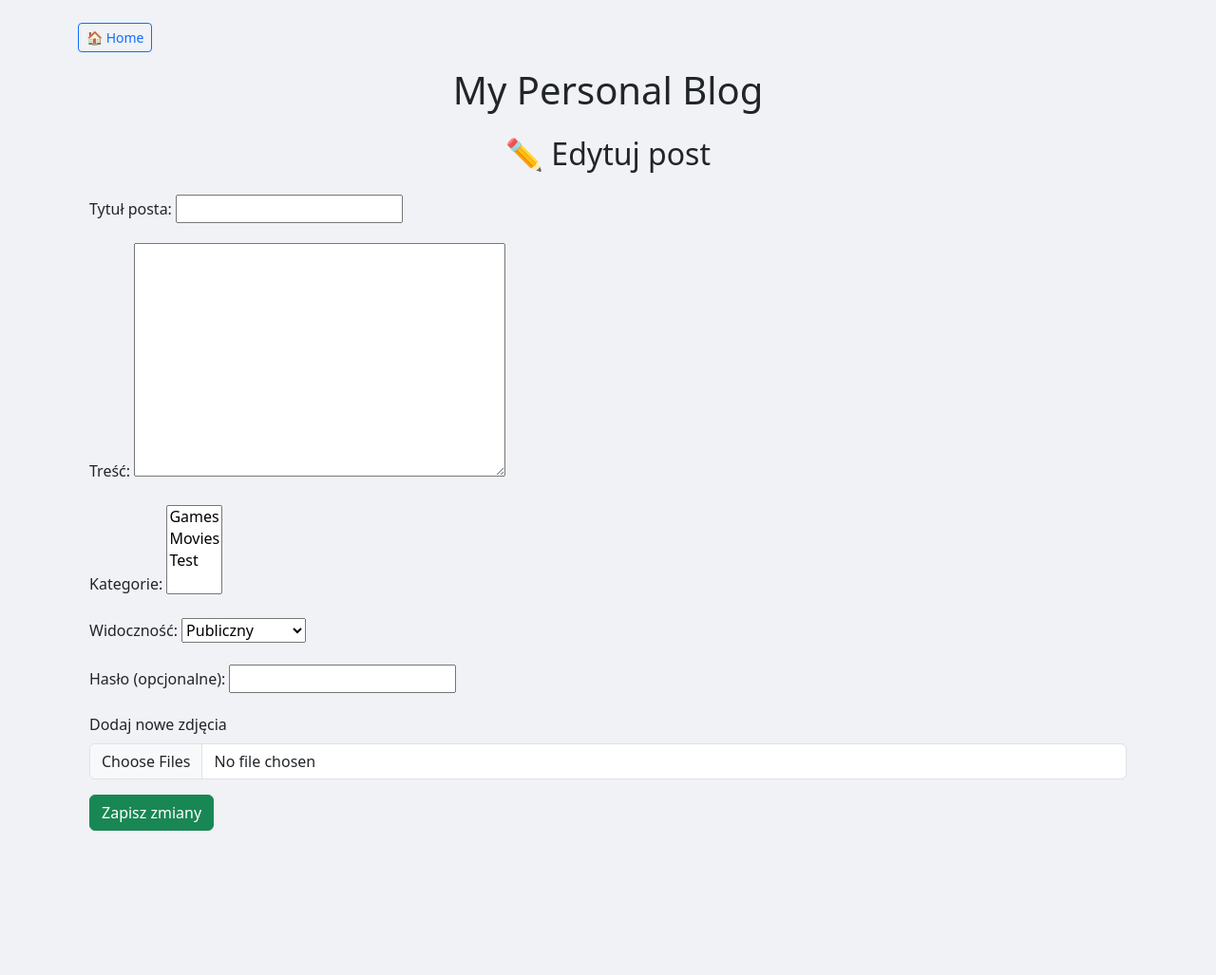
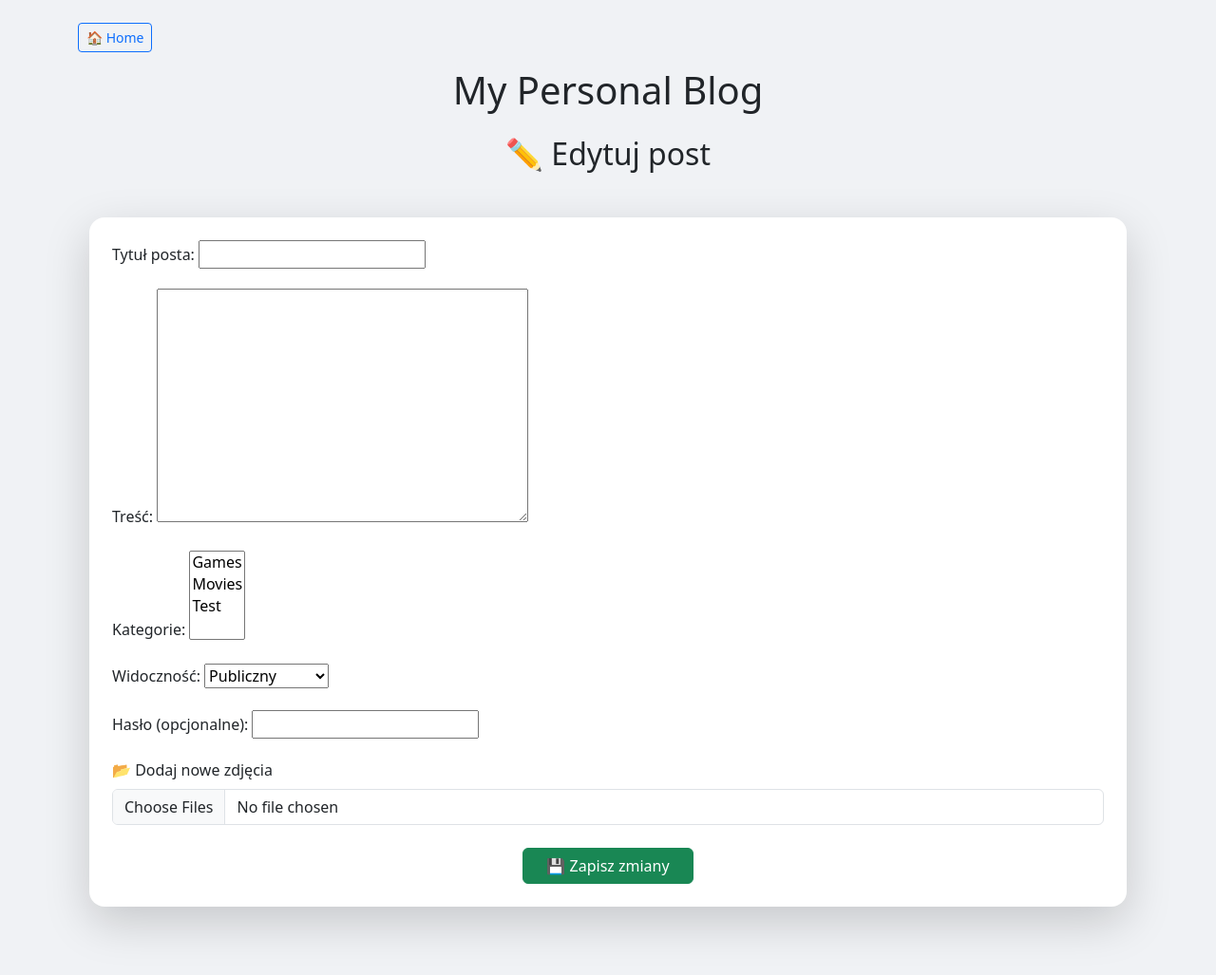
Before and after one commit to mpolan/projekt_blog, a Django app: template personal_blog/blog/templates/blog/edit_post.html in a window 1280 px wide. Shown: the whole page at 95% size. Before the commit the page ends 875 px from the top, so only its background shows below. Run offline with Django 5.2, Linux system fonts and the light colour scheme; the template is opened without the code that fills it: values that come from a table or form of the project are taken from there, others are empty; data comes from the database, SQL or seed files in the repository.

Commit message:
dodany css do formularza

```diff
--- a/personal_blog/blog/templates/blog/edit_post.html
+++ b/personal_blog/blog/templates/blog/edit_post.html
@@ -1,12 +1,15 @@
 {% extends "base.html" %}
 {% load signed_urls %}
+
 
 {% block page_title %}
   <h2 class="text-center my-4">✏️ Edytuj post</h2>
 {% endblock %}
 
 {% block page_content %}
-<div class="container">
+<div class="container my-5">
+  <div class="card shadow-lg border-0 rounded-4">
+    <div class="card-body p-4">
       <form method="post" enctype="multipart/form-data">
         {% csrf_token %}
 
@@ -21,26 +24,35 @@
         {% endfor %}
 
         {% if post.images.all %}
-      <h4>Obecne zdjęcia:</h4>
+        <div class="mb-4">
+          <h5 class="mb-3">📸 Obecne zdjęcia:</h5>
+          <div class="row row-cols-2 row-cols-md-3 g-3">
             {% for image in post.images.all %}
-        <div style="margin-bottom: 10px;">
-          <img src="{{ image.image_url|signed_url }}" width="150">
-          <label>
-            <input type="checkbox" name="delete_images" value="{{ image.id }}"> Usuń
-          </label>
+            <div class="col text-center">
+              <img src="{{ image.image_url|signed_url }}" class="img-thumbnail rounded mb-2" style="max-width: 100%; height: auto;">
+              <div class="form-check">
+                <input type="checkbox" class="form-check-input" name="delete_images" value="{{ image.id }}" id="delete_{{ image.id }}">
+                <label class="form-check-label" for="delete_{{ image.id }}">Usuń</label>
+              </div>
             </div>
             {% endfor %}
+          </div>
+        </div>
         {% endif %}
 
-    <div class="mb-3">
-      <label class="form-label">Dodaj nowe zdjęcia</label>
+        <div class="mb-4">
+          <label class="form-label">📂 Dodaj nowe zdjęcia</label>
           <input class="form-control" type="file" name="images" multiple>
         </div>
 
-    <button type="submit" class="btn btn-success">Zapisz zmiany</button>
+        <div class="text-center">
+          <button type="submit" class="btn btn-success px-4">💾 Zapisz zmiany</button>
+        </div>
       </form>
+
     </div>
-
+  </div>
+</div>
 <style>
 body {
   background-color: #f0f2f5;
```
Lines whose indentation alone changed are shown as unchanged.
